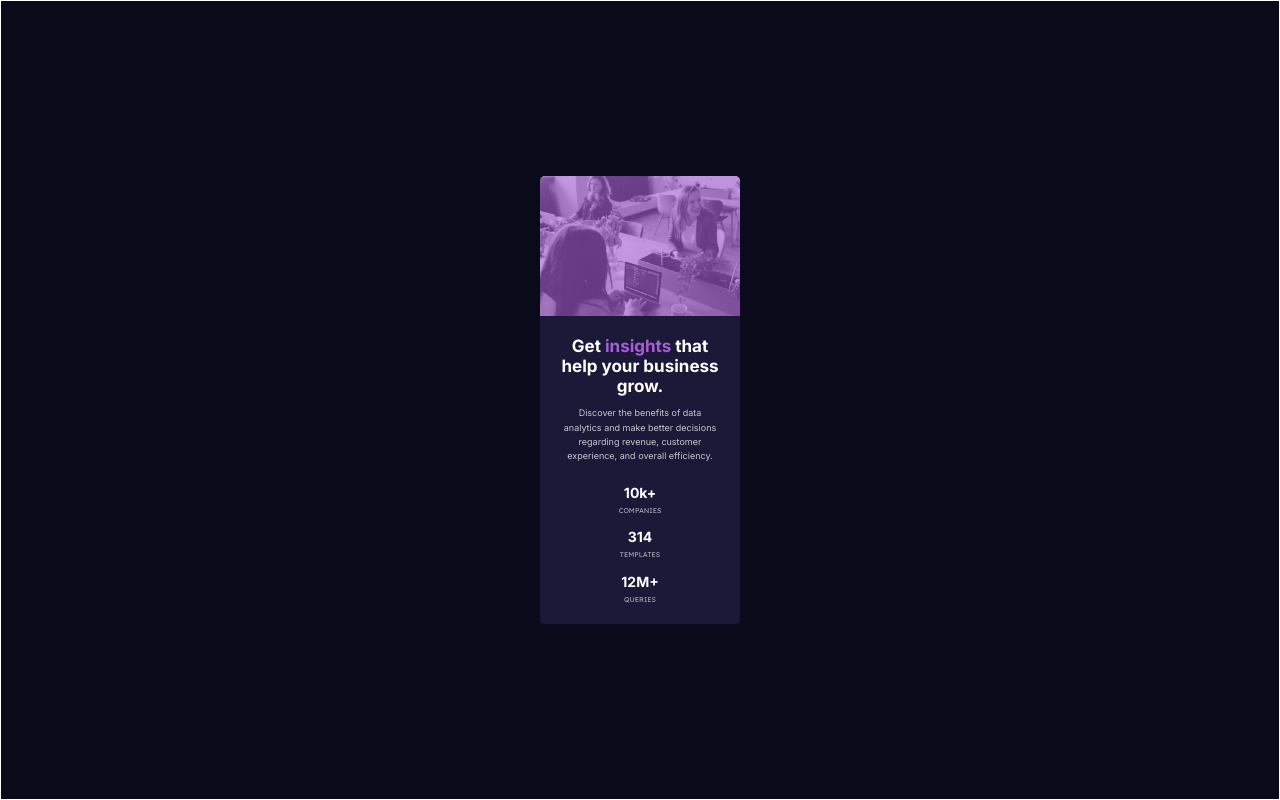
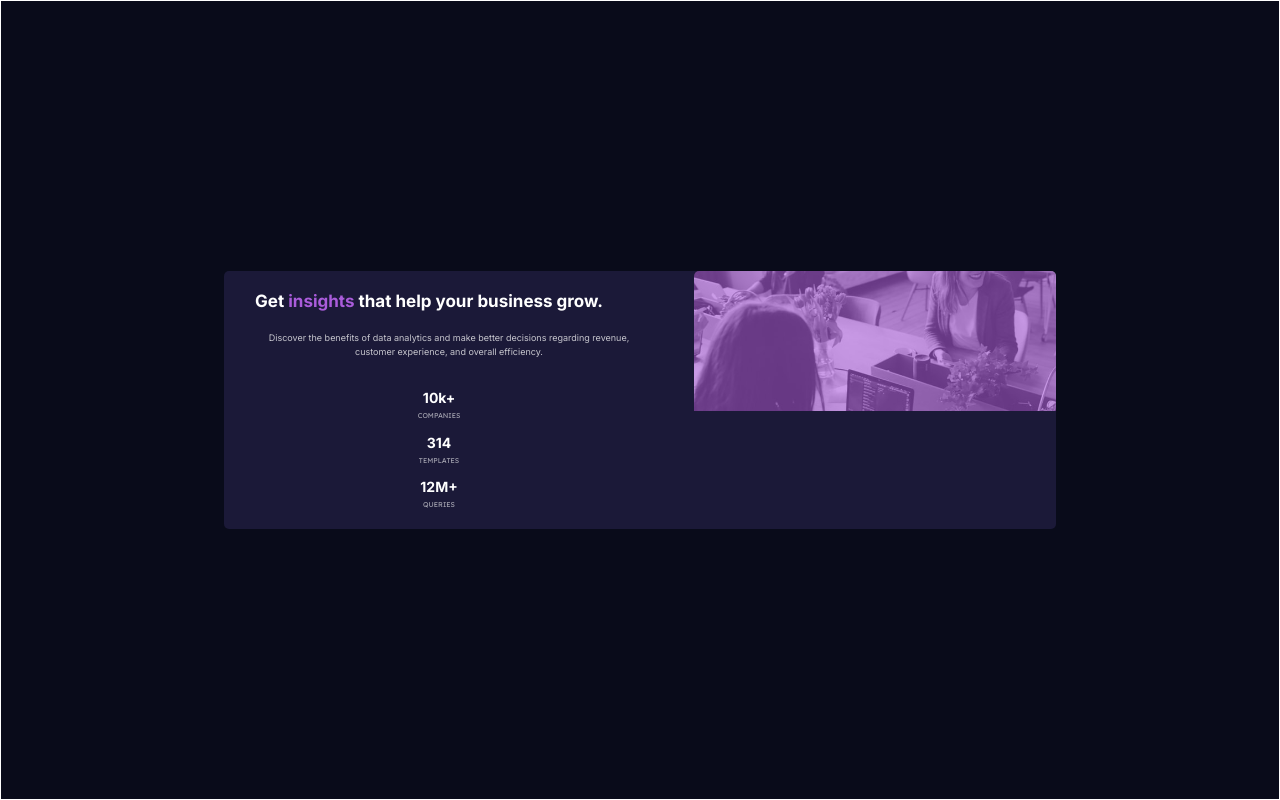
Before and after one commit to saira512dev/frontEndChallenge_3, a plain HTML site: page index.html in a window 1280 px wide. Drawn offline with Linux system fonts and the light colour scheme.

Commit message:
scss changed

```diff
--- a/css/style.css
+++ b/css/style.css
@@ -91,4 +91,72 @@ main .content .list .list-entry .subtext {
   margin-top: 5px;
 }
 
+@media (min-width: 900px) {
+  body {
+    font-family: "Inter", sans-serif;
+  }
+
+  main {
+    flex-direction: row;
+    width: 60vw;
+  }
+
+  .image-container {
+    background: #aa5cdb url("/images/image-header-desktop.jpg") no-repeat center/cover;
+    border-radius: 0 5px 5px 0;
+    width: 100%;
+    height: initial;
+  }
+  .image-container .image-color {
+    border-radius: 0 5px 5px 0;
+  }
+
+  .content {
+    flex-direction: column;
+    margin: 30px 0 20px 20px;
+    text-align: left;
+  }
+  .content h1 {
+    font-size: 20px;
+    margin: 10px 20px;
+    padding-right: 60px;
+  }
+  .content p {
+    font-size: 12px;
+    margin: 10px 10px 10px 20px;
+    padding-right: 0px;
+  }
+  .content .list {
+    flex-direction: row;
+    width: 260px;
+    margin-left: 20px;
+    margin-top: 0;
+    margin-right: 60px;
+    margin-bottom: 0;
+    height: 60px;
+    margin-top: 10px;
+  }
+  .content .list .subtext {
+    font-size: 8px;
+  }
+}
+@media (min-width: 1100px) {
+  main {
+    width: 65vw;
+  }
+
+  .content h1 {
+    font-size: 24px;
+    margin-right: 50px;
+  }
+  .content p {
+    font-size: 15px;
+    padding-right: 0px;
+    margin-right: 40px;
+  }
+  .content .list {
+    width: 350px;
+  }
+}
+
 /*# sourceMappingURL=style.css.map */
```
Also changed, not shown: 1 other file.
